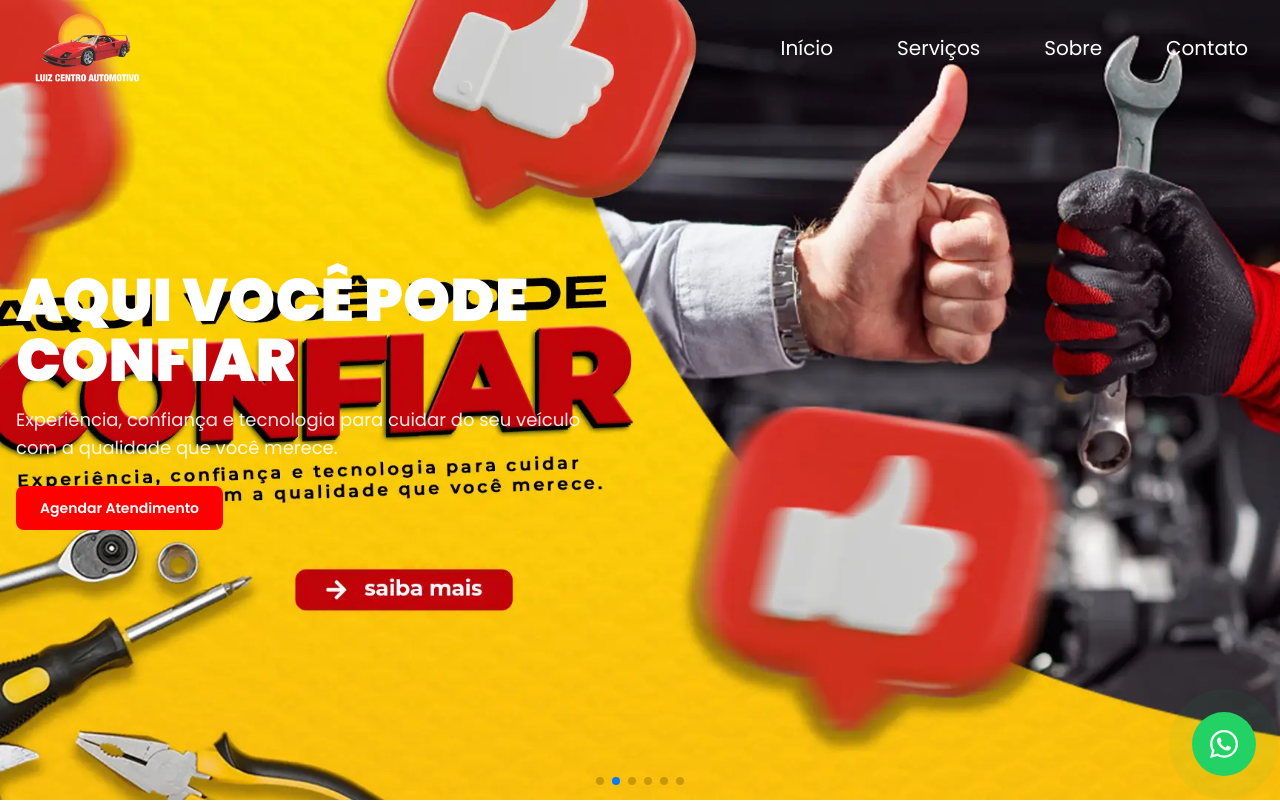
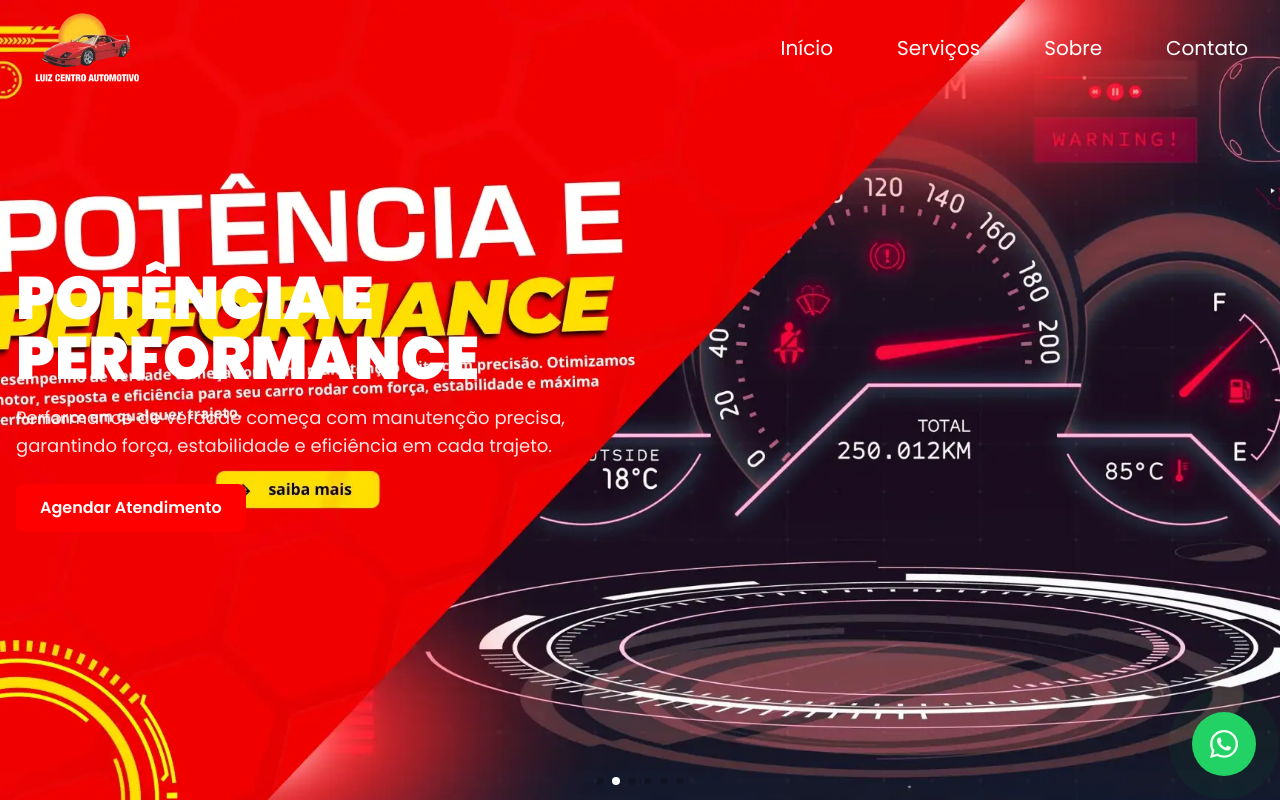
Before and after one commit to JeanCarlo10/luiz-centro-automotivo, a React (Vite) app: page / in a window 1280 px wide. Shown: the top 802 px of the page. Built offline with nearby package versions, Linux system fonts and the light colour scheme.

Commit message:
Alterado cor do bullet navigation

```diff
--- a/src/components/HeroCarousel.tsx
+++ b/src/components/HeroCarousel.tsx
@@ -1,5 +1,5 @@
 import { Swiper, SwiperSlide } from "swiper/react";
-import { Autoplay, Pagination } from "swiper/modules";
+import { Autoplay, Pagination, EffectFade } from "swiper/modules";
 import { motion } from "framer-motion";
 import { SlideUp } from "@/animations";
 
@@ -15,11 +15,20 @@ type Slide = {
   alt: string;
   title: string;
   subtitle: string;
-  positionMobile?: string; // ex: "50% 35%"
-  positionDesktop?: string; // ex: "50% 50%"
+  positionMobile?: string;
+  positionDesktop?: string;
 };
 
 const slides: Slide[] = [
+  {
+    src: Hero02,
+    alt: "Hero 02",
+    title: "AQUI VOCÊ PODE\nCONFIAR",
+    subtitle:
+      "Experiência, confiança e tecnologia para cuidar do seu veículo com a qualidade que você merece.",
+    positionMobile: "55% 35%",
+    positionDesktop: "50% 50%",
+  },
   {
     src: Hero01,
     alt: "Hero 01",
@@ -27,15 +36,6 @@ const slides: Slide[] = [
     subtitle:
       "Performance de verdade começa com manutenção precisa, garantindo força, estabilidade e eficiência em cada trajeto.",
     positionMobile: "50% 40%",
-    positionDesktop: "50% 50%",
-  },
-  {
-    src: Hero02,
-    alt: "Hero 02",
-    title: "AQUI VOCÊ PODE\nCONFIAR",
-    subtitle:
-      "Experiência, confiança e tecnologia para cuidar do seu veículo com a qualidade que você merece.",
-    positionMobile: "55% 35%",
     positionDesktop: "50% 50%",
   },
   {
@@ -51,7 +51,8 @@ const slides: Slide[] = [
     src: Hero04,
     alt: "Hero 04",
     title: "ALINHAMENTO E\nBALANCEAMENTO",
-    subtitle: "Feitos com precisão para garantir segurança, conforto e desempenho.",
+    subtitle:
+      "Feitos com precisão para garantir segurança, conforto e desempenho.",
     positionMobile: "50% 35%",
     positionDesktop: "50% 50%",
   },
@@ -59,7 +60,8 @@ const slides: Slide[] = [
     src: Hero05,
     alt: "Hero 05",
     title: "+30 ANOS DE\nHISTÓRIA",
-    subtitle: "Construímos uma trajetória sólida no cuidado automotivo, com experiência que evolui a cada geração e compromisso com a qualidade.",
+    subtitle:
+      "Construímos uma trajetória sólida no cuidado automotivo, com experiência que evolui a cada geração e compromisso com a qualidade.",
     positionMobile: "50% 35%",
     positionDesktop: "50% 50%",
   },
@@ -67,7 +69,8 @@ const slides: Slide[] = [
     src: Hero06,
     alt: "Hero 06",
     title: "INJEÇÃO\nELETRÔNICA",
-    subtitle: "Diagnóstico avançado e precisão para garantir desempenho e eficiência da injeção eletrônica.",
+    subtitle:
+      "Diagnóstico avançado e precisão para garantir desempenho e eficiência da injeção eletrônica.",
     positionMobile: "50% 35%",
     positionDesktop: "50% 50%",
   },
@@ -76,11 +79,11 @@ const slides: Slide[] = [
 const HeroCarousel = () => {
   return (
     <section className="w-full">
-      {/* altura profissional: mobile menor, desktop maior */}
       <div className="relative w-full h-screen">
         <Swiper
-          modules={[Autoplay, Pagination]}
+          modules={[Autoplay, Pagination, EffectFade]}
           slidesPerView={1}
+          effect={"fade"}
           loop
           grabCursor
           autoplay={{ delay: 3500, disableOnInteraction: false }}
@@ -139,7 +142,7 @@ const HeroCarousel = () => {
                         variants={SlideUp(0.6)}
                         initial="initial"
                         whileInView={"animate"}
-                        className="mt-6 inline-flex items-center rounded-lg bg-(--primary) px-6 py-3 text-sm font-semibold hover:bg-(--primary-medium) transition"
+                        className="mt-6 inline-flex items-center cursor-pointer rounded-lg bg-(--primary) px-6 py-3 font-semibold hover:bg-(--primary-medium) transition"
                       >
                         Agendar Atendimento
                       </motion.button>
@@ -156,43 +159,3 @@ const HeroCarousel = () => {
 };
 
 export default HeroCarousel;
-
-// const images = [
-//   { backgroundImage: Hero01 },
-//   { backgroundImage: Hero02 },
-//   { backgroundImage: Hero03 },
-//   { backgroundImage: Hero04 },
-//   { backgroundImage: Hero05 },
-//   { backgroundImage: Hero06 },
-// ];
-
-// const HeroCarousel = () => {
-//   return (
-//     <div className="w-full h-screen">
-//       <Swiper
-//         modules={[Autoplay, Pagination]}
-//         grabCursor={true}
-//         pagination={{ clickable: true }}
-//         autoplay={{ delay: 3000, disableOnInteraction: false }}
-//         slidesPerView={1}
-//         className="w-full h-full"
-//       >
-//         {images.map((item, index) => (
-//           <SwiperSlide key={index} className="w-full h-full">
-//             <div
-//               className="w-full h-full "
-//               style={{
-//                 backgroundImage: `url(${item.backgroundImage})`,
-//                 backgroundSize: "cover",
-//                 backgroundPosition: "center",
-//                 backgroundRepeat: "no-repeat",
-//               }}
-//             ></div>
-//           </SwiperSlide>
-//         ))}
-//       </Swiper>
-//     </div>
-//   );
-// };
-
-// export default HeroCarousel;
--- a/src/index.css
+++ b/src/index.css
@@ -21,7 +21,7 @@
 
     --primary: hsl(0, 100%, 50%);
     --primary-foreground: hsl(0 0% 100%);
-    --primary-medium: hsl(0, 100%, 35%);
+    --primary-medium: hsl(2, 100%, 38%);
 
     --secondary: hsl(0 0% 10%);
     --secondary-foreground: hsl(0 0% 100%);
@@ -70,4 +70,9 @@
   .hover-shadow-custom:hover {
     box-shadow: 0px 6px 16px 0px #00000026;
   }
+
+  .swiper-pagination-bullet-active {
+    background: white !important;
+    opacity: 1;
+  }
 }
```
